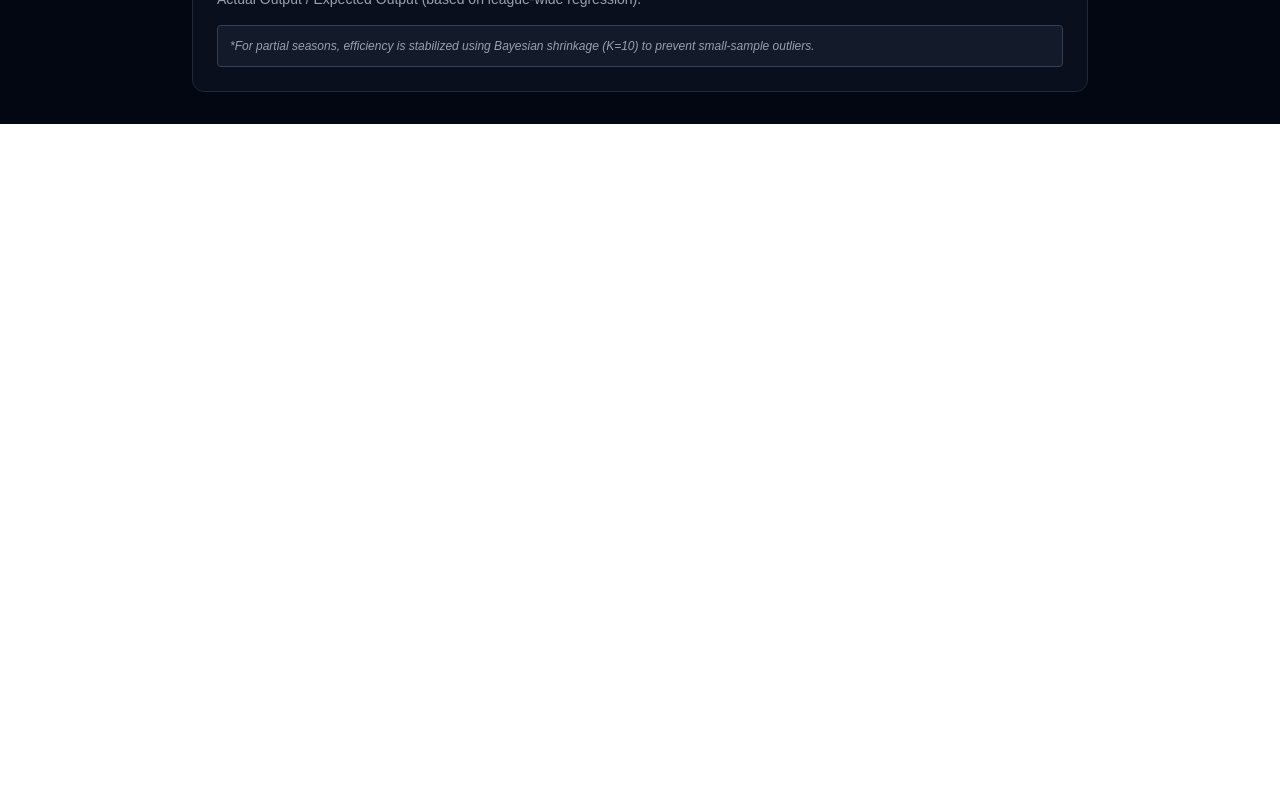
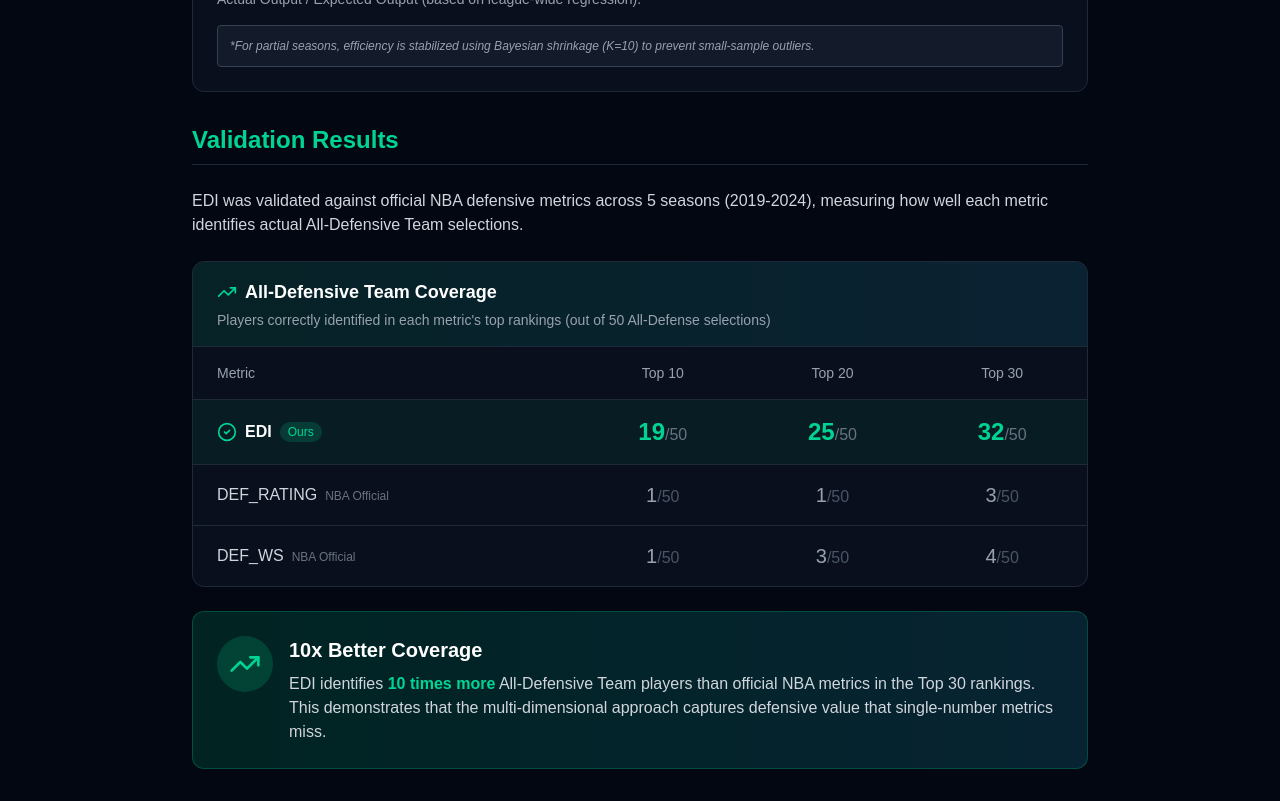
Before and after one commit to garroshub/NBA-Enhanced-Defensive-Index, a Next.js app in the folder web/: page /NBA-Defensive-Index/methodology in a window 1280 px wide. Shown: the part 1560-2361 px from the top of the page. Before the commit the page ends 1684 px from the top, so only its background shows below. Built offline with nearby package versions, Linux system fonts and the light colour scheme.

Commit message:
feat: add validation results section to methodology page

```diff
--- a/web/app/methodology/page.tsx
+++ b/web/app/methodology/page.tsx
@@ -1,5 +1,5 @@
 import Link from 'next/link';
-import { ArrowLeft, Shield, Activity, Target, Brain, Anchor, Zap } from 'lucide-react';
+import { ArrowLeft, Shield, Activity, Target, Brain, Anchor, Zap, CheckCircle2, TrendingUp } from 'lucide-react';
 
 export default function Methodology() {
   return (
@@ -129,6 +129,115 @@ export default function Methodology() {
             </div>
           </div>
         </section>
+
+        <section className="space-y-6">
+          <h2 className="text-2xl font-semibold text-emerald-400 border-b border-gray-800 pb-2">
+            Validation Results
+          </h2>
+          <p className="text-gray-300">
+            EDI was validated against official NBA defensive metrics across 5 seasons (2019-2024), measuring how well each metric identifies actual All-Defensive Team selections.
+          </p>
+
+          {/* Comparison Table */}
+          <div className="bg-gray-900/50 rounded-xl border border-gray-800 overflow-hidden">
+            <div className="bg-gradient-to-r from-emerald-900/30 to-cyan-900/30 px-6 py-4 border-b border-gray-800">
+              <h3 className="text-lg font-bold text-white flex items-center gap-2">
+                <TrendingUp className="w-5 h-5 text-emerald-400" />
+                All-Defensive Team Coverage
+              </h3>
+              <p className="text-sm text-gray-400 mt-1">
+                Players correctly identified in each metric's top rankings (out of 50 All-Defense selections)
+              </p>
+            </div>
+
+            <div className="overflow-x-auto">
+              <table className="w-full">
+                <thead>
+                  <tr className="border-b border-gray-800">
+                    <th className="px-6 py-4 text-left text-sm font-medium text-gray-400">Metric</th>
+                    <th className="px-6 py-4 text-center text-sm font-medium text-gray-400">Top 10</th>
+                    <th className="px-6 py-4 text-center text-sm font-medium text-gray-400">Top 20</th>
+                    <th className="px-6 py-4 text-center text-sm font-medium text-gray-400">Top 30</th>
+                  </tr>
+                </thead>
+                <tbody>
+                  <tr className="bg-emerald-900/20 border-b border-gray-800">
+                    <td className="px-6 py-4">
+                      <div className="flex items-center gap-2">
+                        <CheckCircle2 className="w-5 h-5 text-emerald-400" />
+                        <span className="font-bold text-white">EDI</span>
+                        <span className="text-xs bg-emerald-500/20 text-emerald-400 px-2 py-0.5 rounded-full">Ours</span>
+                      </div>
+                    </td>
+                    <td className="px-6 py-4 text-center">
+                      <span className="text-2xl font-bold text-emerald-400">19</span>
+                      <span className="text-gray-500">/50</span>
+                    </td>
+                    <td className="px-6 py-4 text-center">
+                      <span className="text-2xl font-bold text-emerald-400">25</span>
+                      <span className="text-gray-500">/50</span>
+                    </td>
+                    <td className="px-6 py-4 text-center">
+                      <span className="text-2xl font-bold text-emerald-400">32</span>
+                      <span className="text-gray-500">/50</span>
+                    </td>
+                  </tr>
+                  <tr className="border-b border-gray-800 hover:bg-gray-800/30 transition-colors">
+                    <td className="px-6 py-4">
+                      <span className="text-gray-300">DEF_RATING</span>
+                      <span className="text-xs text-gray-500 ml-2">NBA Official</span>
+                    </td>
+                    <td className="px-6 py-4 text-center">
+                      <span className="text-xl font-medium text-gray-400">1</span>
+                      <span className="text-gray-600">/50</span>
+                    </td>
+                    <td className="px-6 py-4 text-center">
+                      <span className="text-xl font-medium text-gray-400">1</span>
+                      <span className="text-gray-600">/50</span>
+                    </td>
+                    <td className="px-6 py-4 text-center">
+                      <span className="text-xl font-medium text-gray-400">3</span>
+                      <span className="text-gray-600">/50</span>
+                    </td>
+                  </tr>
+                  <tr className="hover:bg-gray-800/30 transition-colors">
+                    <td className="px-6 py-4">
+                      <span className="text-gray-300">DEF_WS</span>
+                      <span className="text-xs text-gray-500 ml-2">NBA Official</span>
+                    </td>
+                    <td className="px-6 py-4 text-center">
+                      <span className="text-xl font-medium text-gray-400">1</span>
+                      <span className="text-gray-600">/50</span>
+                    </td>
+                    <td className="px-6 py-4 text-center">
+                      <span className="text-xl font-medium text-gray-400">3</span>
+                      <span className="text-gray-600">/50</span>
+                    </td>
+                    <td className="px-6 py-4 text-center">
+                      <span className="text-xl font-medium text-gray-400">4</span>
+                      <span className="text-gray-600">/50</span>
+                    </td>
+                  </tr>
+                </tbody>
+              </table>
+            </div>
+          </div>
+
+          {/* Highlight Card */}
+          <div className="bg-gradient-to-r from-emerald-900/40 to-cyan-900/40 p-6 rounded-xl border border-emerald-700/50">
+            <div className="flex items-start gap-4">
+              <div className="bg-emerald-500/20 p-3 rounded-full">
+                <TrendingUp className="w-8 h-8 text-emerald-400" />
+              </div>
+              <div>
+                <h4 className="text-xl font-bold text-white mb-2">10x Better Coverage</h4>
+                <p className="text-gray-300">
+                  EDI identifies <span className="text-emerald-400 font-bold">10 times more</span> All-Defensive Team players than official NBA metrics in the Top 30 rankings. This demonstrates that the multi-dimensional approach captures defensive value that single-number metrics miss.
+                </p>
+              </div>
+            </div>
+          </div>
+        </section>
       </div>
     </main>
   );
```
